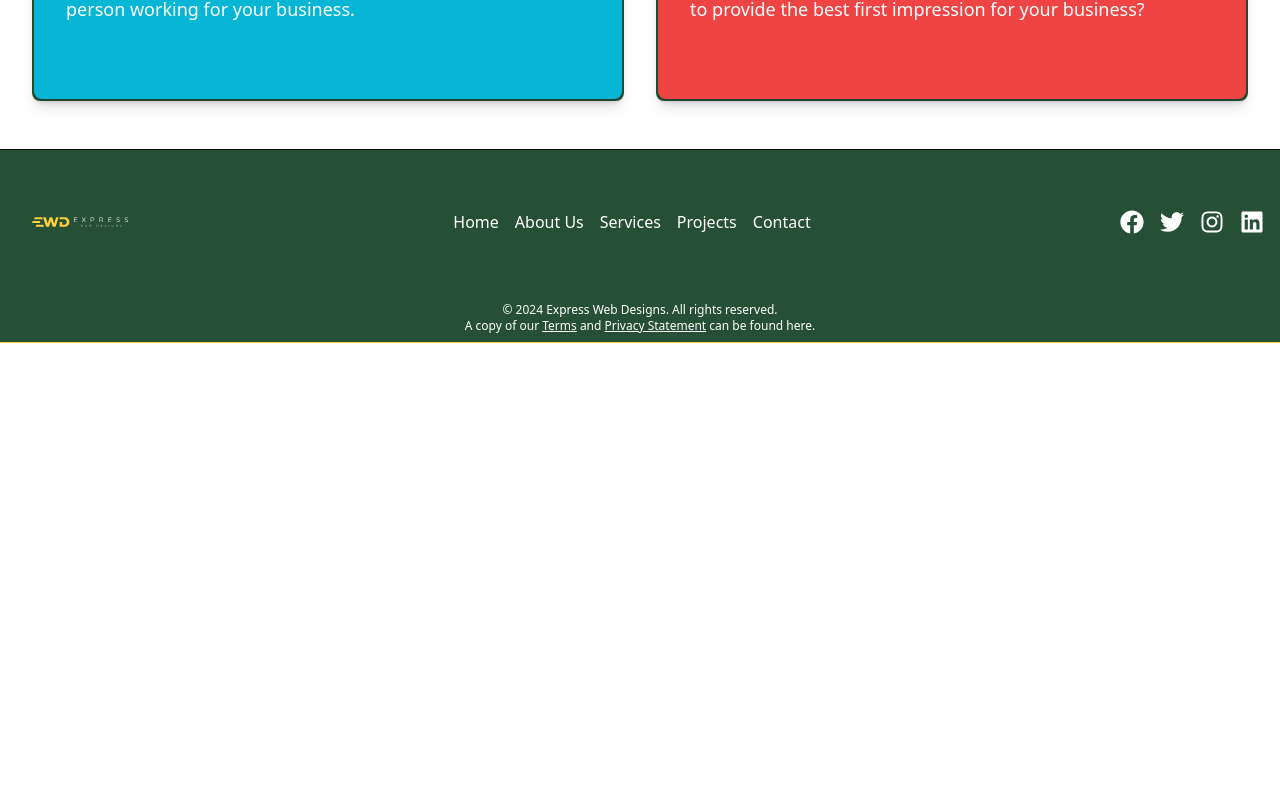
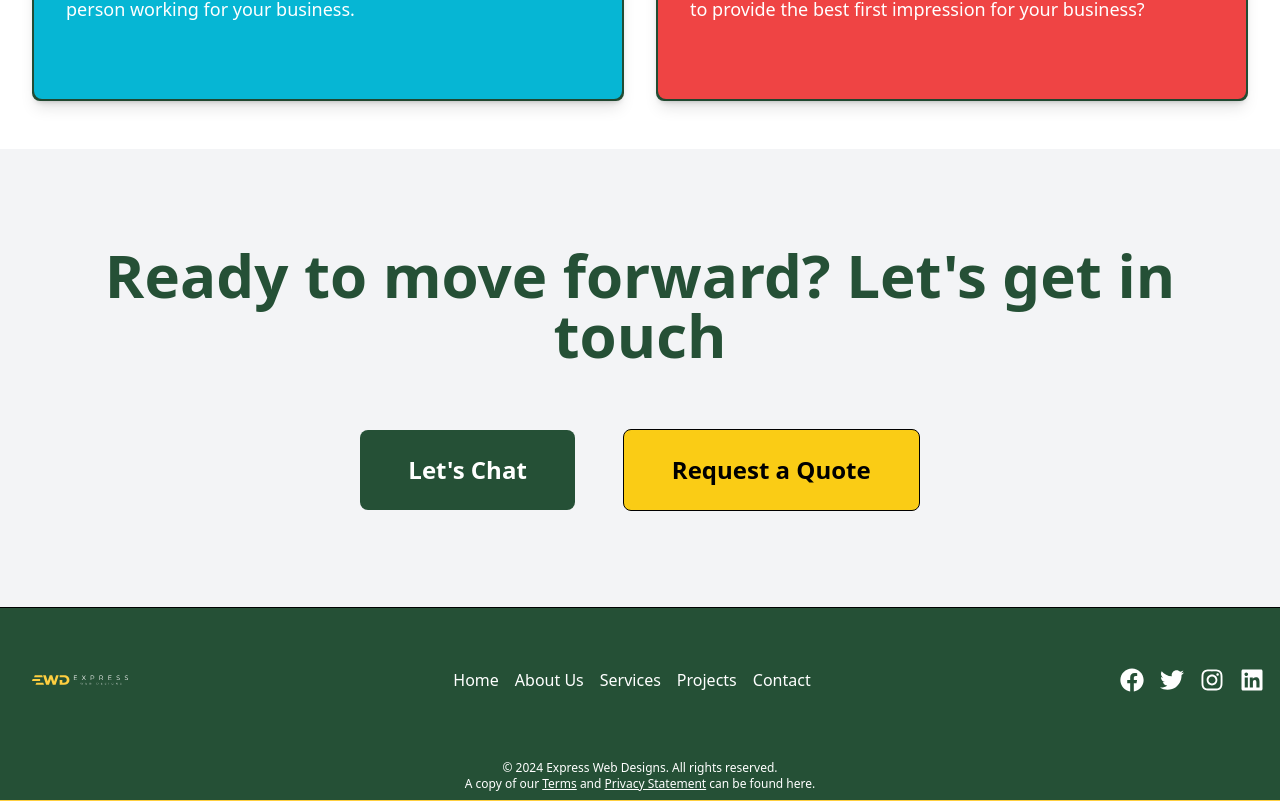
Before and after one commit to jdm1991/final-express, a Next.js app: page /seo in a window 1280 px wide. Shown: the part 843-1644 px from the top of the page. Before the commit the page ends 1186 px from the top, so only its background shows below. Built offline with nearby package versions, Linux system fonts and the light colour scheme.

Commit message:
Page updates

```diff
--- a/src/app/seo/page.jsx
+++ b/src/app/seo/page.jsx
@@ -4,6 +4,7 @@ import React from "react";
 import Link from "next/link";
 import Image from "next/image";
 import "../styles/globals.css";
+import GetInTouch from "../components/GetInTouch";
 
 export default function SEO() {
   return (
@@ -81,6 +82,7 @@ export default function SEO() {
           </div>
         </div>
       </div>
+      <GetInTouch />
     </div>
   );
 }
--- a/src/app/webHosting/page.jsx
+++ b/src/app/webHosting/page.jsx
@@ -1,3 +1,4 @@
+import GetInTouch from "../components/GetInTouch";
 import WebHostingTable from "../components/webHostingTable";
 
 export default function WebHosting() {
@@ -16,7 +17,9 @@ export default function WebHosting() {
           <div className="bg-[#255036] p-0.5 rounded-lg shadow-lg hover:scale-105 transition duration-300 ease-in-out group">
             <div className="bg-amber-500 text-white p-6 rounded-lg h-28 sm:h-32 relative overflow-hidden">
               <div className="absolute inset-0 bg-gradient-to-r from-transparent via-white/10 to-transparent"></div>
-              <h3 className="text-xl font-semibold mb-2 relative">Security Updates</h3>
+              <h3 className="text-xl font-semibold mb-2 relative">
+                Security Updates
+              </h3>
               <p className="text-sm relative">
                 Keep your website secure and protected against vulnerabilities
                 and threats.
@@ -65,6 +68,7 @@ export default function WebHosting() {
         </h2>
         <WebHostingTable />
       </div>
+      <GetInTouch />
     </div>
   );
 }
```
